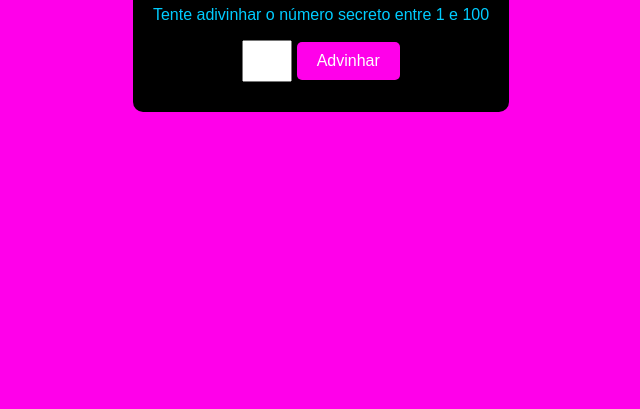
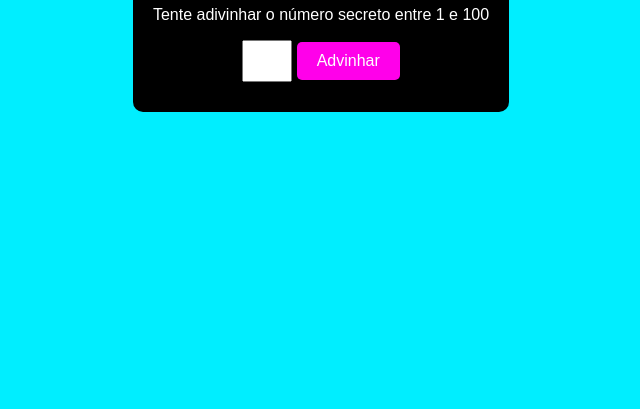
Before and after one commit to arosaalice11-svg/game-adivinhacao-2025, a plain HTML site: page index.html in a window 1280 px wide. Shown: the part 391-800 px from the top of the page, without its empty margins (319-959 px from the left). Drawn offline with Linux system fonts and the light colour scheme.

Commit message:
asdjasjd

```diff
--- a/index.html
+++ b/index.html
@@ -14,7 +14,7 @@
           justify-content: center;
           align-items: center;
           height: 100vh;
-          background-color: rgb(255,0,234);
+          background-color: rgb(0, 238, 255);
           margin: 0;
 
       }
@@ -49,7 +49,7 @@
       }
 
       p {
-        color: #01ccff
+        color: #ffffff
       }
 
     </style>
```
